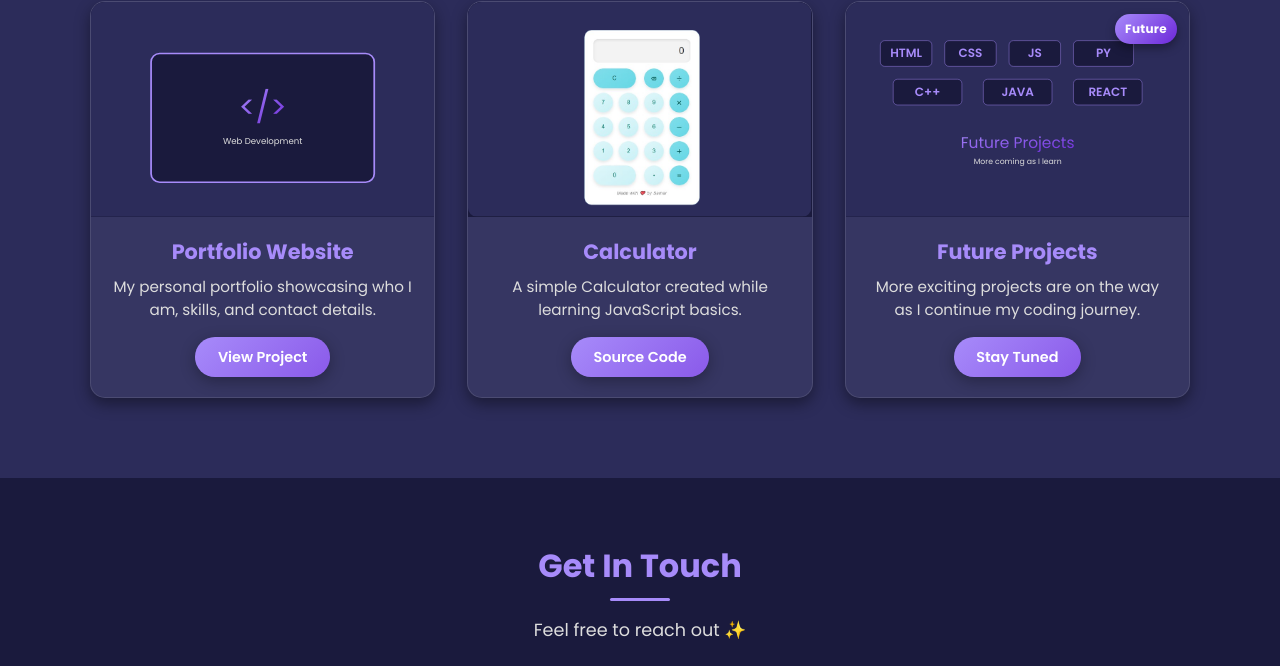
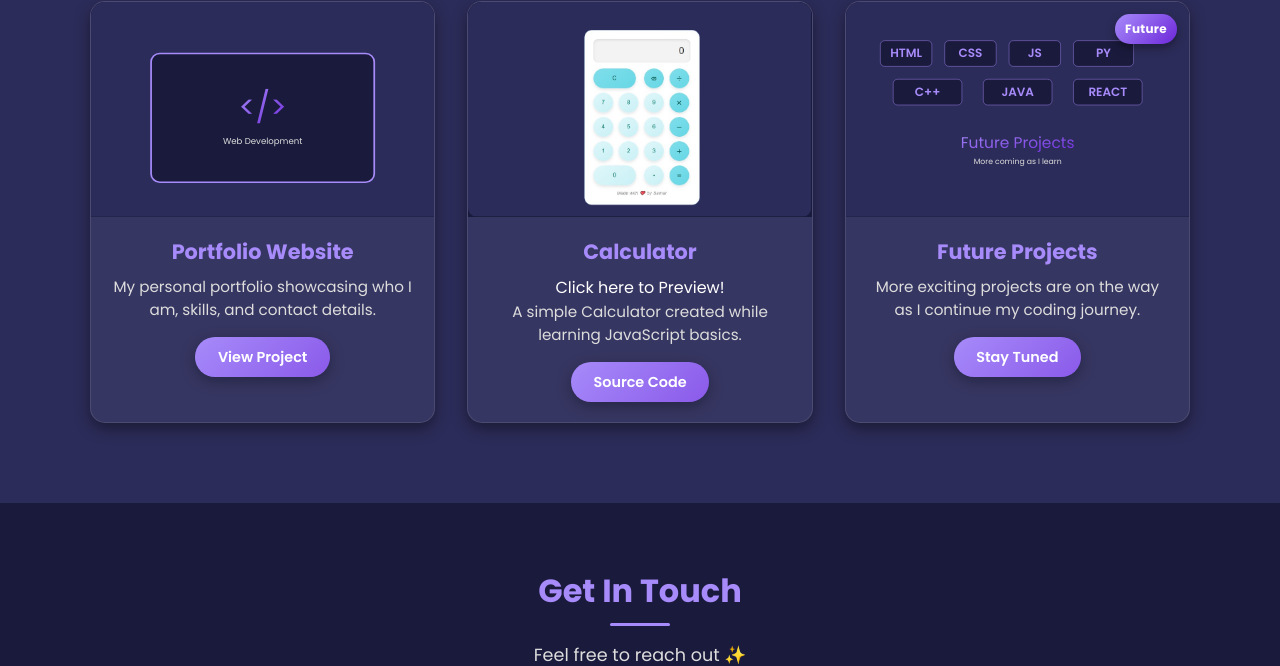
Before and after one commit to samarportfolio/samarportfolio.github.io, a plain HTML site: page index.html in a window 1280 px wide. Shown: the part 2433-3099 px from the top of the page. Drawn offline with nearby package versions, Linux system fonts and the light colour scheme.

Commit message:
index.html

```diff
--- a/index.html
+++ b/index.html
@@ -166,6 +166,7 @@
 
           <div class="project-info">
             <h3>Calculator</h3>
+            <a href="https://calculator-samar.netlify.app/" target="_blank" class="btn-text">Click here to Preview! </a>
             <p>A simple Calculator created while learning JavaScript basics.</p>
             <a href="https://github.com/samarportfolio/calculator.git" target="_blank" class="btn">Source Code</a>
           </div>
```
